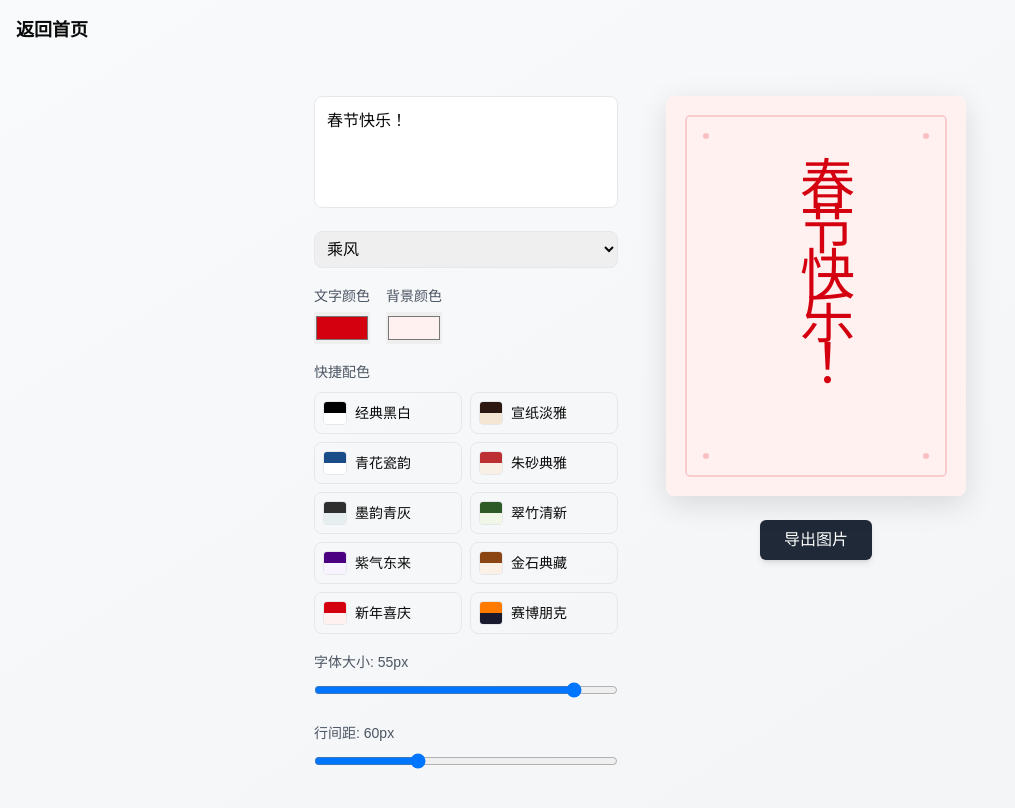
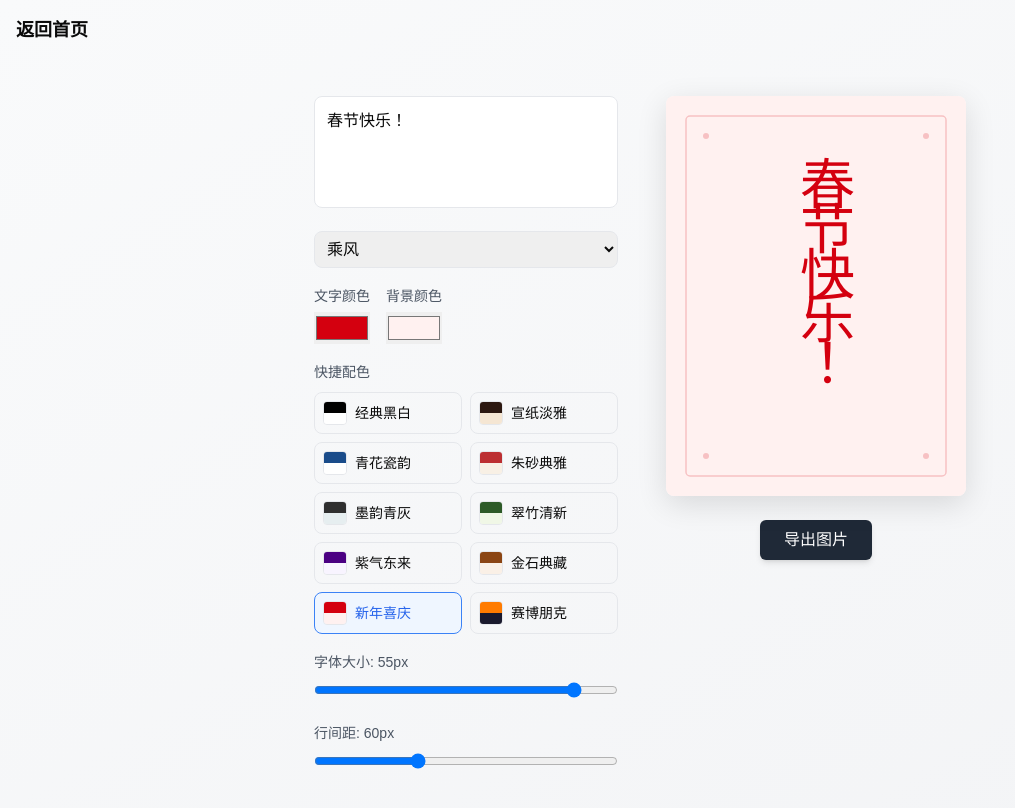
Before and after one commit to Chandler-Sun/GamesForKids, a Next.js app: page /games/chinese-calligraphy in a window 1280 px wide. Shown: the whole page, without its empty margins (0-1015 px from the left). Built offline with nearby package versions, Linux system fonts and the light colour scheme; a web font is replaced by a local one.

Commit message:
fix: 样式优化

```diff
--- a/src/app/games/chinese-calligraphy/page.tsx
+++ b/src/app/games/chinese-calligraphy/page.tsx
@@ -444,7 +444,7 @@ const ChineseCalligraphy = () => {
       document.fonts.add(tempFont);
 
       // 等待一小段时间确保字体已经应用
-      await new Promise(resolve => setTimeout(resolve, 200));
+      await new Promise(resolve => setTimeout(resolve, 300));
 
       // 获取SVG的实际尺寸
       const width = svg.clientWidth * 4;
@@ -709,11 +709,22 @@ const ChineseCalligraphy = () => {
           <div className="space-y-2">
             <label className="text-sm text-gray-600">快捷配色</label>
             <div className="grid grid-cols-2 gap-2">
-              {colorThemes.map((theme) => (
+              {colorThemes.map((theme) => {
+                // 判断当前主题是否被选中
+                const isSelected = theme.text === textColor && theme.bg === bgColor;
+
+                return (
                   <button
                     key={theme.name}
                     onClick={() => handleThemeChange(theme)}
-                  className="flex items-center gap-2 p-2 rounded-lg border border-gray-200 hover:bg-gray-50"
+                    className={`
+                      flex items-center gap-2 p-2 rounded-lg
+                      ${isSelected
+                        ? 'border border-blue-500 bg-blue-50'
+                        : 'border border-gray-200 hover:bg-gray-50'
+                      }
+                      transition-all duration-200
+                    `}
                   >
                     <div className="flex-shrink-0 w-6 h-6 rounded border border-gray-200 overflow-hidden">
                       <div
@@ -731,9 +742,12 @@ const ChineseCalligraphy = () => {
                         }}
                       />
                     </div>
-                  <span className="text-sm">{theme.name}</span>
+                    <span className={`text-sm ${isSelected ? 'font-medium text-blue-600' : ''}`}>
+                      {theme.name}
+                    </span>
                   </button>
-              ))}
+                );
+              })}
             </div>
           </div>
 
```
Lines whose indentation alone changed are shown as unchanged.
